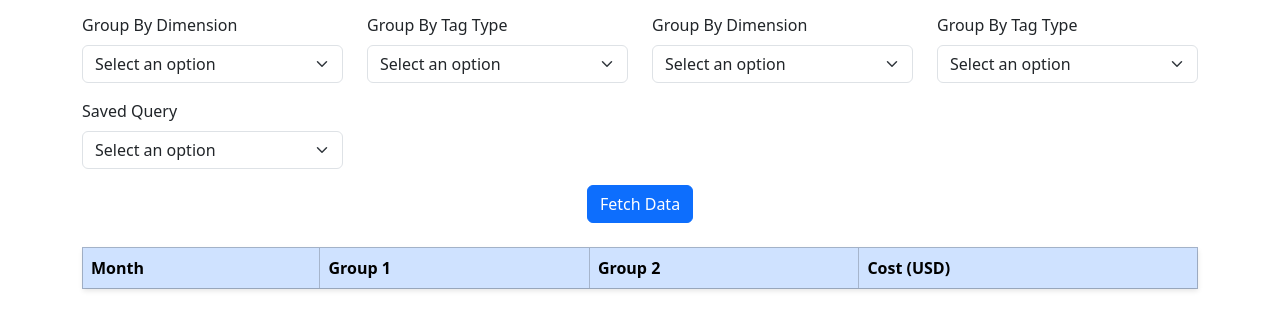
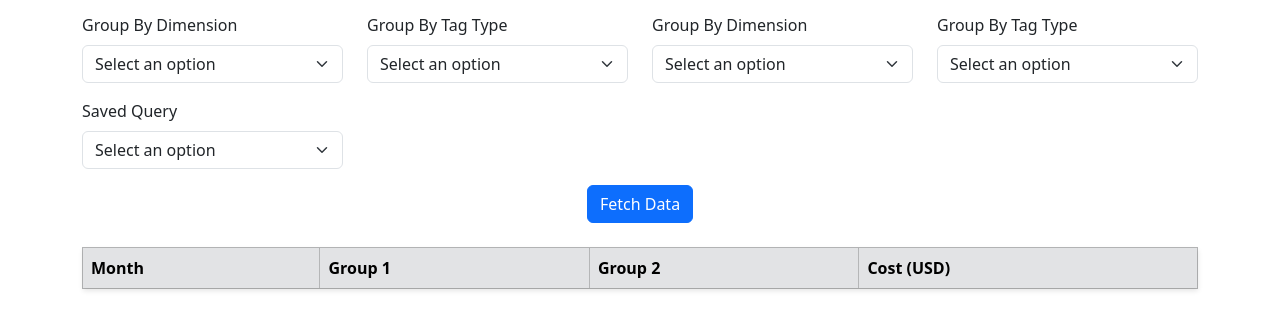
Before and after one commit to TanzimCodes/cost-grouping-tool, a website: page public/index.html in a window 1280 px wide. Shown: the part 159-488 px from the top of the page. Drawn offline with nearby package versions, Linux system fonts and the light colour scheme.

Commit message:
Change header color

```diff
--- a/public/index.html
+++ b/public/index.html
@@ -108,7 +108,7 @@
         <div class="row mt-4">
             <div class="col-md-12">
                 <table class="table table-bordered table-striped table-hover">
-                    <thead id="table-header" class="sticky-header table-primary">
+                    <thead id="table-header" class="sticky-header table-secondary">
                         <tr>
                             <th>Month</th>
                             <th id="group-1">Group 1</th>
```
